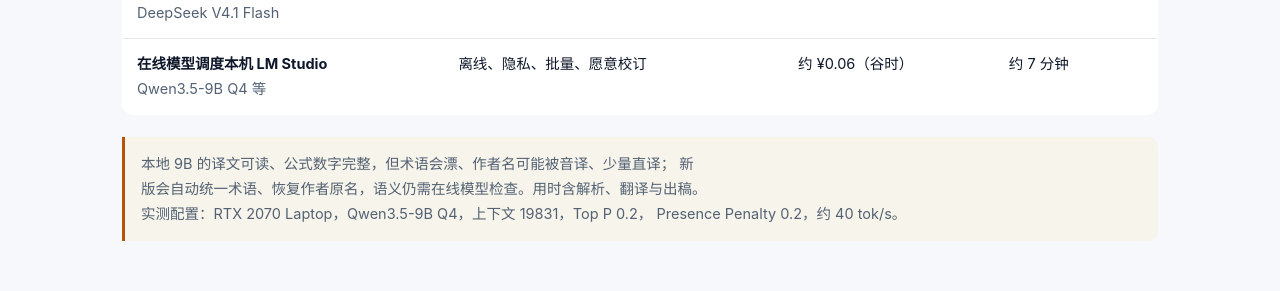
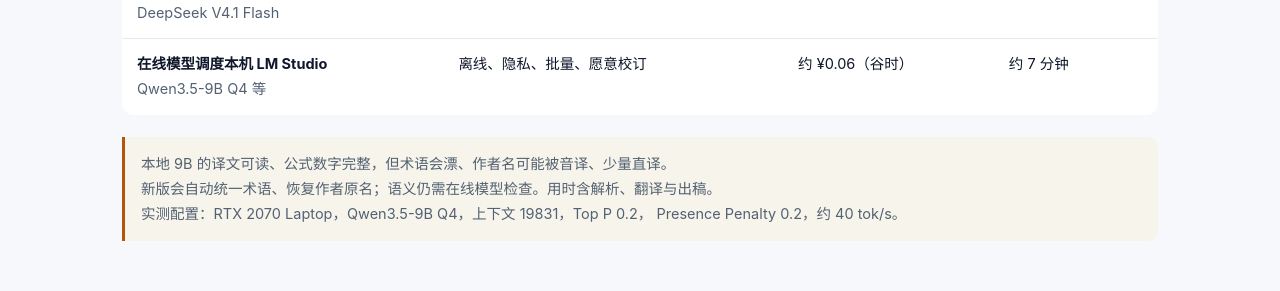
Before and after one commit to Hyp3rY/paper2zh, a plain HTML site: page docs/index.html in a window 1280 px wide. Shown: the part 3240-3531 px from the top of the page. Drawn offline with Linux system fonts and the light colour scheme.

Commit message:
docs: sync README with site; clean note line breaks

```diff
--- a/docs/index.html
+++ b/docs/index.html
@@ -367,9 +367,9 @@
     </table>
     </div>
     <div class="note">
-      本地 9B 的译文可读、公式数字完整，但术语会漂、作者名可能被音译、少量直译；
-      新版会自动统一术语、恢复作者原名，语义仍需在线模型检查。用时含解析、翻译与出稿。
-      <br>实测配置：RTX 2070 Laptop，Qwen3.5-9B Q4，上下文 19831，Top P 0.2，
+      本地 9B 的译文可读、公式数字完整，但术语会漂、作者名可能被音译、少量直译。<br>
+      新版会自动统一术语、恢复作者原名；语义仍需在线模型检查。用时含解析、翻译与出稿。<br>
+      实测配置：RTX 2070 Laptop，Qwen3.5-9B Q4，上下文 19831，Top P 0.2，
       Presence Penalty 0.2，约 40 tok/s。
     </div>
   </div>
```
Also changed, not shown: 1 other file.
